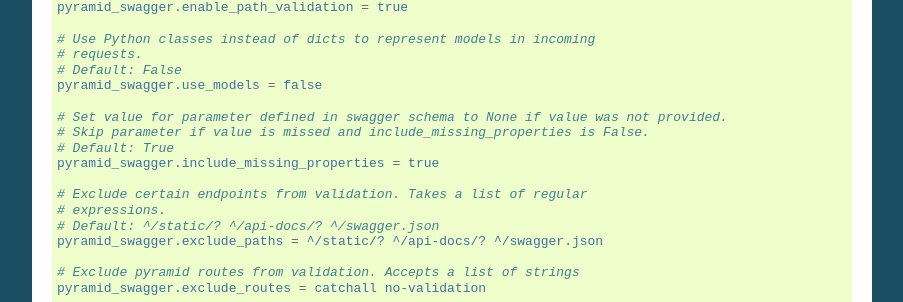
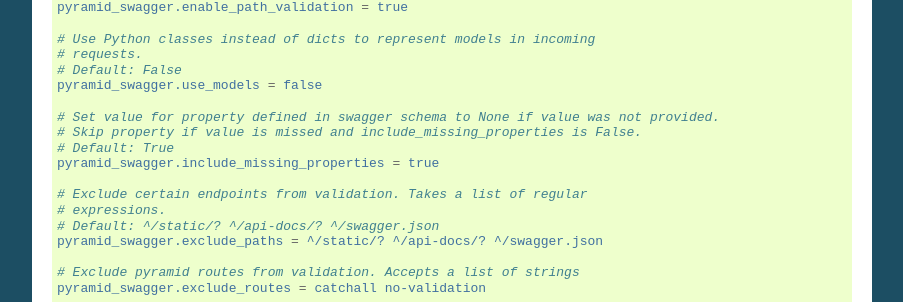
Before and after one commit to Yelp/pyramid_swagger, a Sphinx documentation site: the page built from docs/configuration.rst, in a window 1280 px wide and 900 px high, scrolled down 645 px. Shown: the part 150-452 px from the top of the window, without its empty margins (198-1101 px from the left). Built offline with Sphinx 7.4.7, drawn with Linux system fonts in a browser that asks for light colours.

Commit message:
Lingua: parameter => property.

```diff
--- a/docs/configuration.rst
+++ b/docs/configuration.rst
@@ -55,8 +55,8 @@ A few relevant settings for your `Pyramid .ini file <http://docs.pylonsproject.o
         # Default: False
         pyramid_swagger.use_models = false
 
-        # Set value for parameter defined in swagger schema to None if value was not provided.
-        # Skip parameter if value is missed and include_missing_properties is False.
+        # Set value for property defined in swagger schema to None if value was not provided.
+        # Skip property if value is missed and include_missing_properties is False.
         # Default: True
         pyramid_swagger.include_missing_properties = true
 
```
